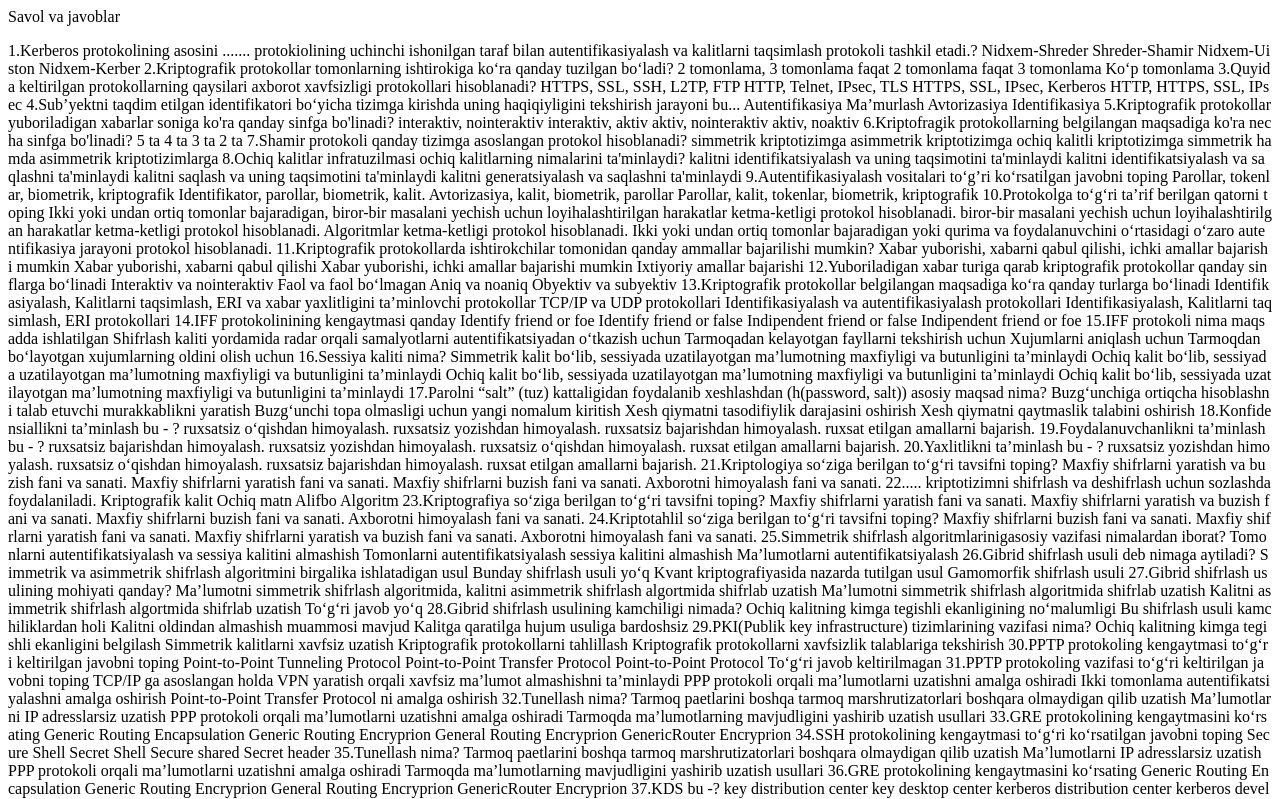
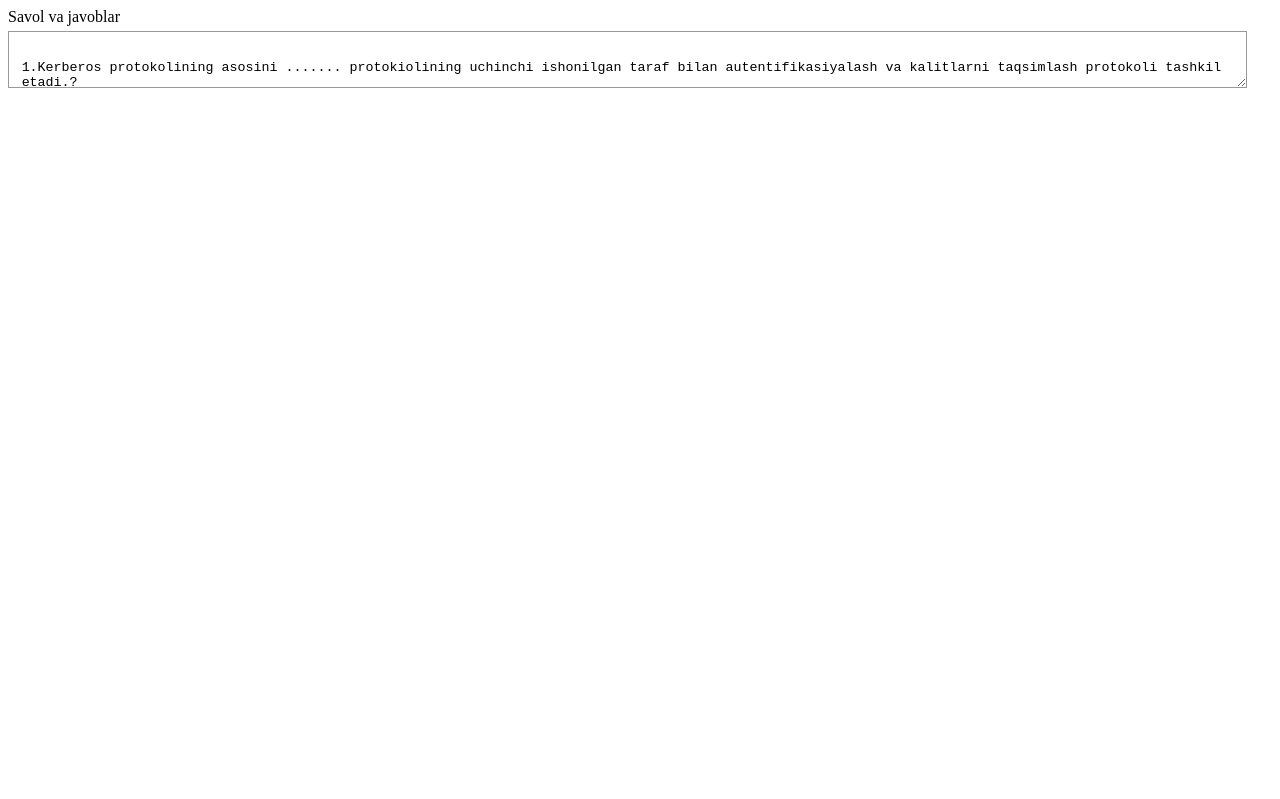
Before and after one commit to ShaxaDev/resume, a plain HTML site: page index.html in a window 1280 px wide. Shown: the top 799 px of the page. Drawn offline with Linux system fonts and the light colour scheme.

Commit message:
Update index.html

```diff
--- a/index.html
+++ b/index.html
@@ -2,9 +2,12 @@
 	<head>
 		<title>LMS</title>
 		<style>
-			p {
-    word-break: break-all;
-    white-space: normal;
+		textarea
+{
+    border:1px solid #999999;
+    width:98%;
+    margin:5px 0;
+    padding:1%;
 }
 
 		</style>
@@ -12,7 +15,7 @@
 	<body>
 		Savol va javoblar
 
-<p>
+<textarea wrap="hard">
 1.Kerberos protokolining asosini ....... protokiolining uchinchi ishonilgan taraf bilan autentifikasiyalash va kalitlarni taqsimlash protokoli tashkil etadi.?
 Nidxem-Shreder
 Shreder-Shamir
@@ -1066,6 +1069,6 @@ FTP
 SNTP
 CHAP
 PAP
-</p>
+</textarea>
 	</body>
 </html>
```
